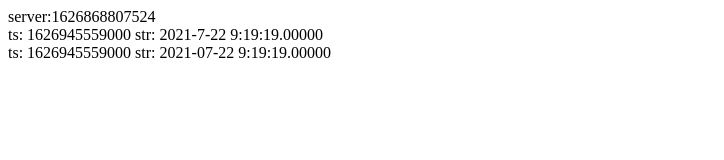
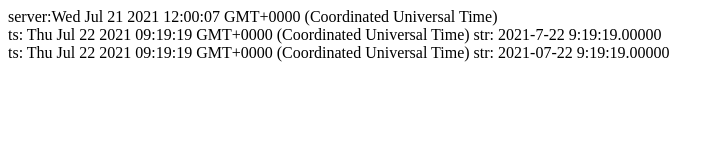
Before and after one commit to dmitry-v-goncharov/test, a plain HTML site: page index.html in a window 1280 px wide. Shown: the whole page, without its empty margins (0-724 px from the left). Drawn offline with Linux system fonts and the light colour scheme.

Commit message:
Update index.html

```diff
--- a/index.html
+++ b/index.html
@@ -13,6 +13,11 @@
 <div id="elFix"></div>
 
 <script>
+  function dateParser(str) {
+    const arr = str.split(/[- :]/);
+    return new Date(new Date(arr[0], arr[1]-1, arr[2], arr[3], arr[4], arr[5]));
+  }
+
   const elOld = document.querySelector('#elOld');
   const elNew = document.querySelector('#elNew');
   const elFix = document.querySelector('#elFix');
@@ -25,12 +30,12 @@
   const UTCStringFix = t.getUTCFullYear() + '-' + ((t.getUTCMonth() + 1) > 10 ? (t.getUTCMonth() + 1) : '0' + (t.getUTCMonth() + 1)) + '-' + t.getUTCDate() + ' ' +
     t.getUTCHours() + ':' + t.getUTCMinutes() + ':' + t.getUTCSeconds() + '.00000';
 
-  const ts = Date.parse(UTCString);
-  const tsf = Date.parse(UTCStringFix);
+  const ts = dateParser(UTCString);
+  const tsf = dateParser(UTCStringFix);
 
   const flag = '2021-07-21 12:00:07.524641';
 
-  elOld.innerHTML = 'server:' + Date.parse(flag);
+  elOld.innerHTML = 'server:' + dateParser(flag);
   elNew.innerHTML = 'ts: ' + ts + ' str: ' + UTCString;
   elFix.innerHTML = 'ts: ' + tsf + ' str: ' + UTCStringFix;
 
```
